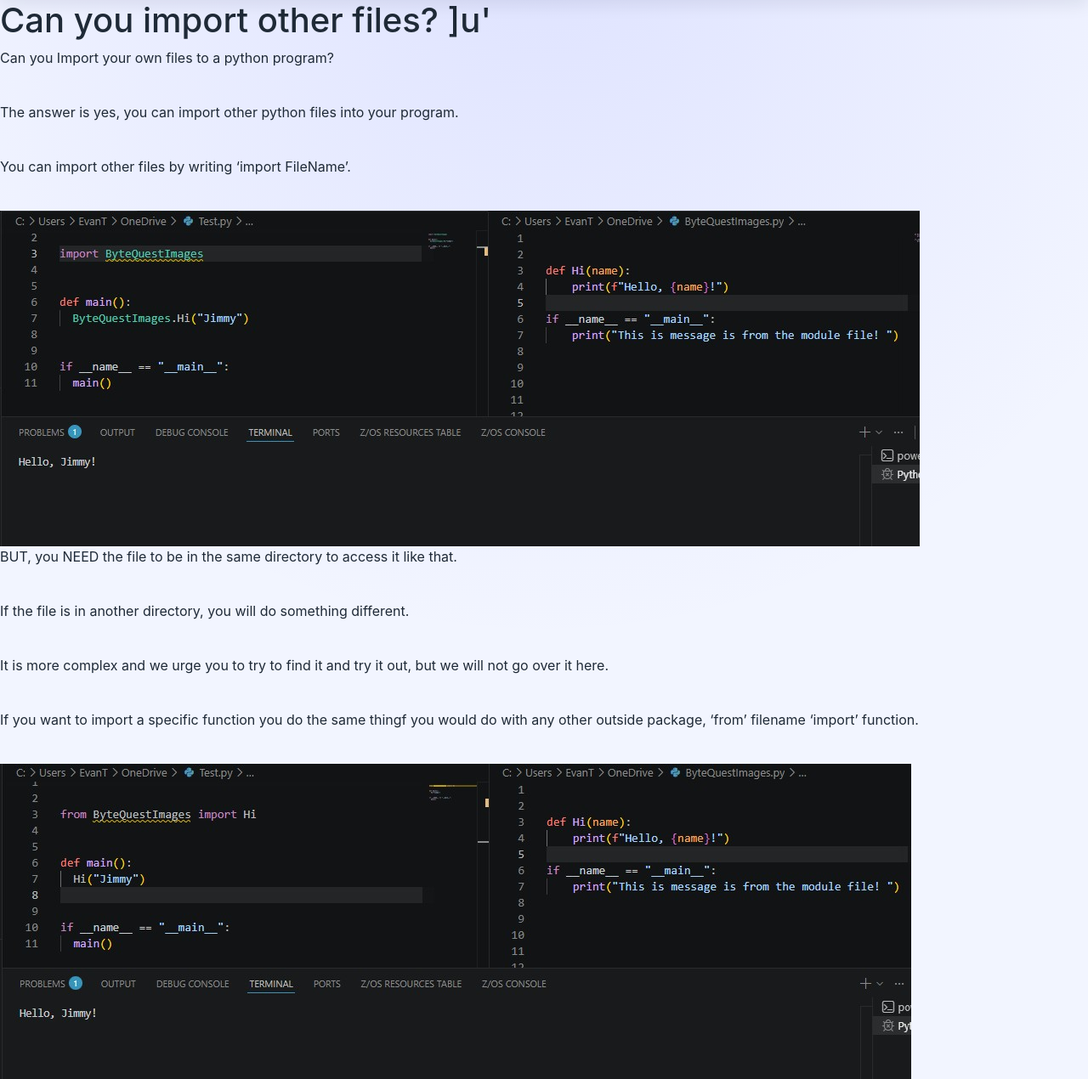
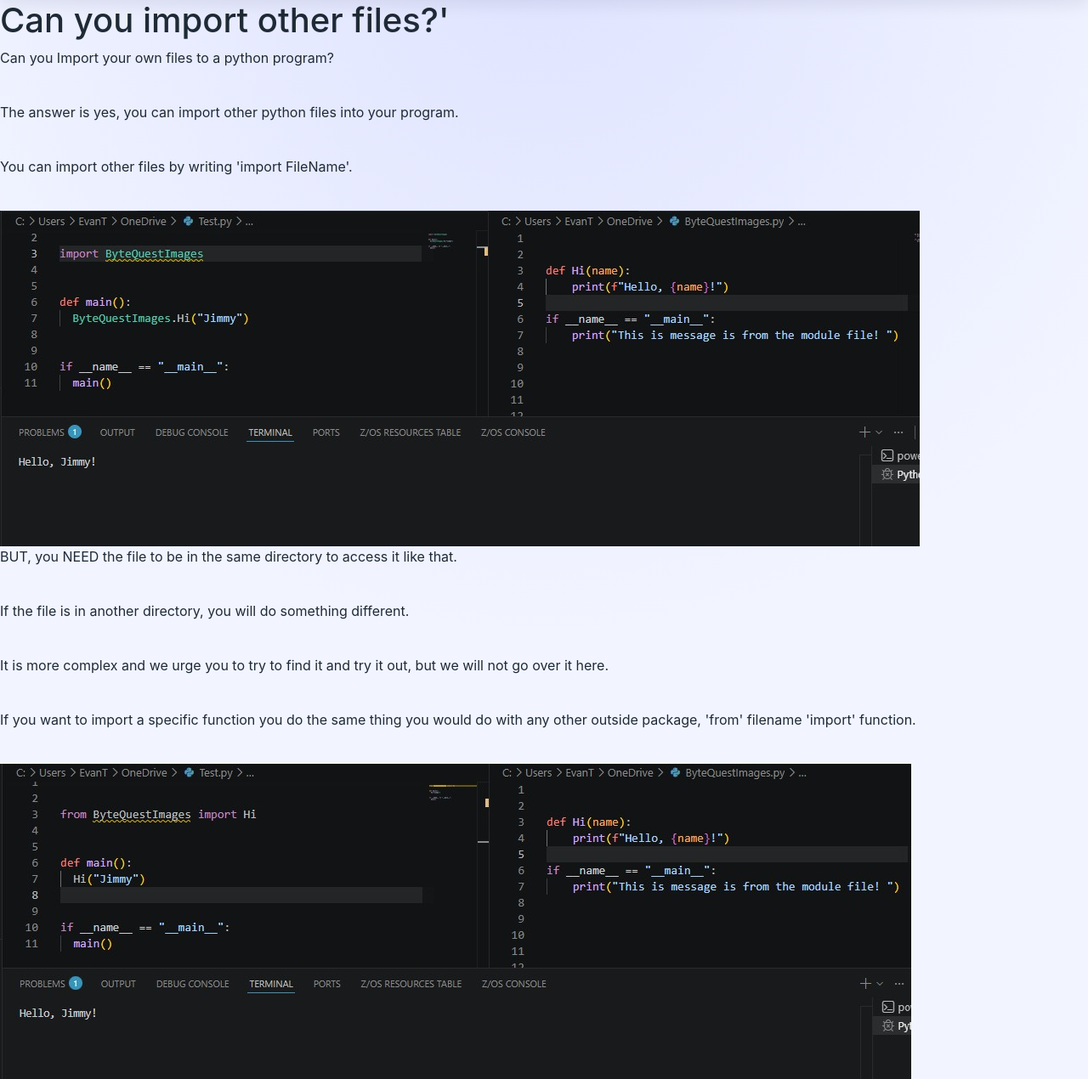
Before and after one commit to dacer521/ByteQuest, a Flask app: template templates/articles/7/7d.html in a window 1280 px wide. Shown: the part 57-1327 px from the top of the page at 85% size. Run offline with Flask 3, Linux system fonts and the light colour scheme; the template is opened without the code that fills it, so the values that code supplies are empty.

Commit message:
7d typos

```diff
--- a/templates/articles/7/7d.html
+++ b/templates/articles/7/7d.html
@@ -2,13 +2,13 @@
 {% block title %}Can you import other files? {% endblock %}
 
 {% block content %}
-<h1>Can you import other files? ]u' </h1>
+<h1>Can you import other files?' </h1>
 
 <p>Can you Import your own files to a python program? </p><br>
 
 <p>The answer is yes, you can import other python files into your program. </p><br>
 
-<p> You can import other files by writing ‘import FileName’. </p><br>
+<p> You can import other files by writing 'import FileName'. </p><br>
 
 <img src = "../../../static/images/code56.jpg" alt = "python code"> <br>
 
@@ -21,7 +21,7 @@
 
 
 
-<p>If you want to import a specific function you do the same thingf you would do with any other outside package, ‘from’ filename ‘import’ function. </p><br>
+<p>If you want to import a specific function you do the same thing you would do with any other outside package, 'from' filename 'import' function. </p><br>
 
 
 <img src = "../../../static/images/code57.jpg" alt = "python code"> <br>
```
